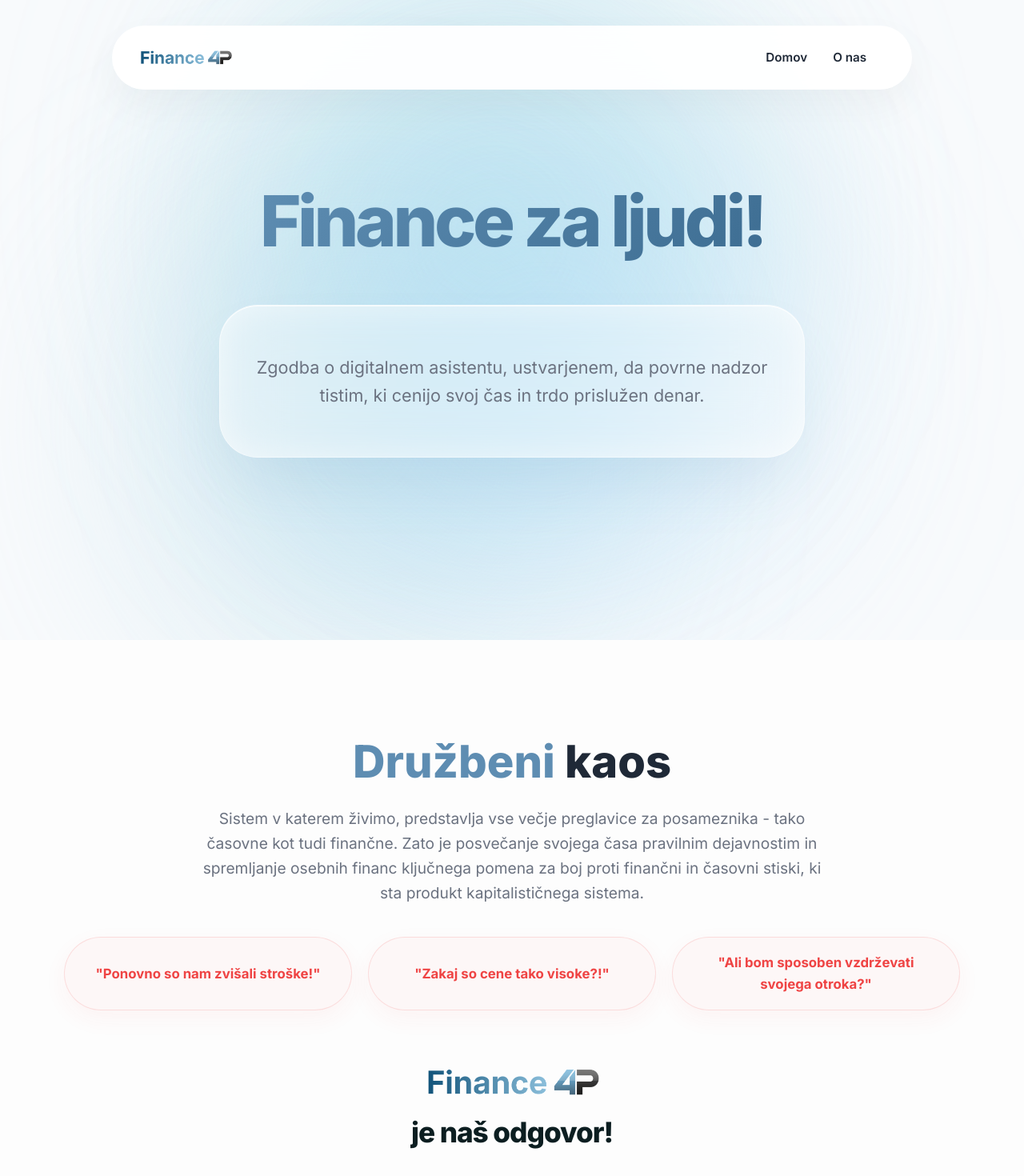
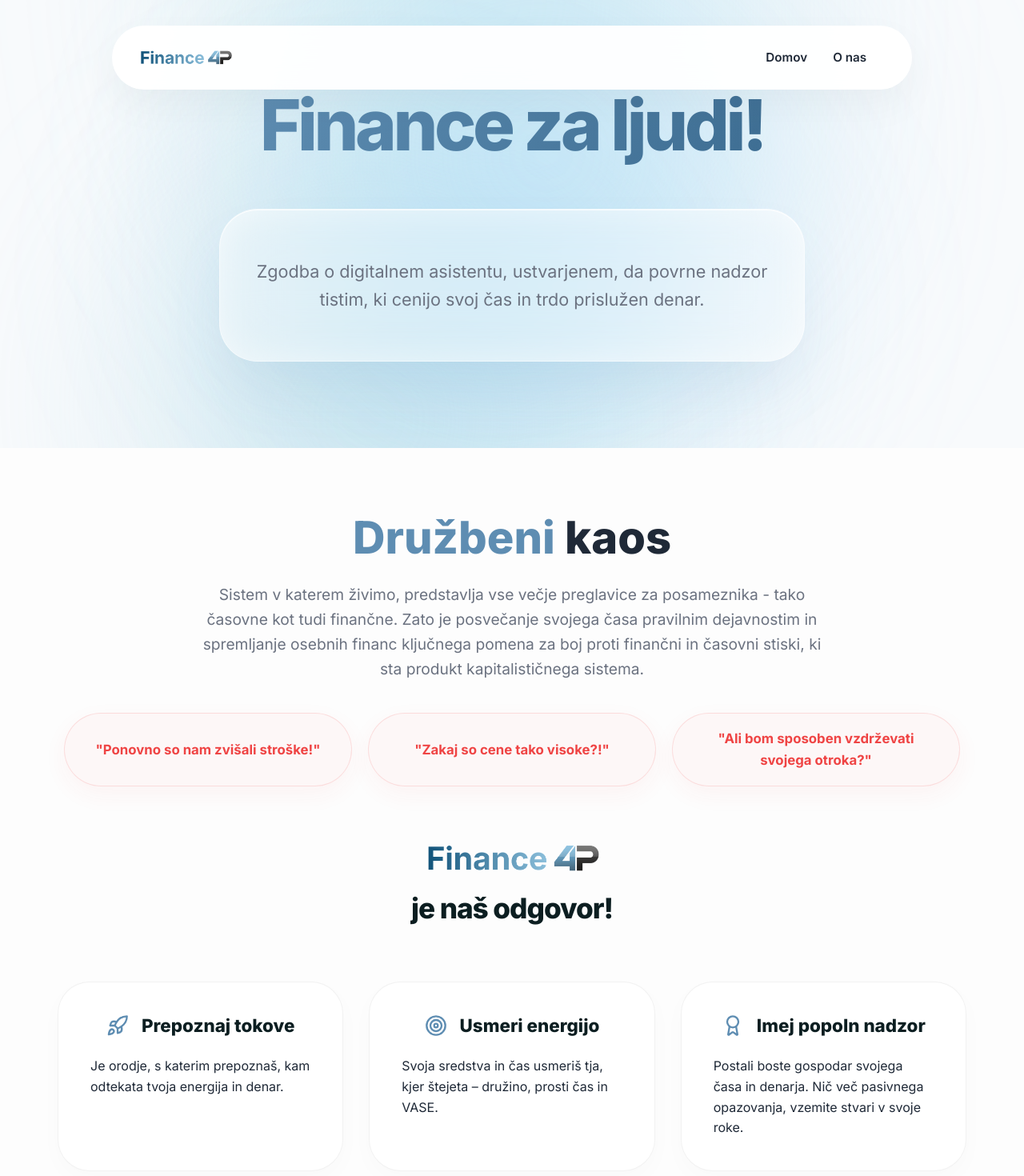
Before and after one commit to filipkolle/Landing-4P, a React (Vite) app: page /o-nas in a window 1280 px wide. Shown: the top 1470 px of the page at 80% size. Built offline with nearby package versions, Linux system fonts and the light colour scheme.

Commit message:
style: reduce vertical spacing and hero height on About page

```diff
--- a/src/styles/About.css
+++ b/src/styles/About.css
@@ -10,14 +10,14 @@
 /* 1. Hook / Hero */
 .about-hero {
   position: relative;
-  min-height: 100vh;
+  min-height: 70vh;
   display: flex;
   align-items: center;
   justify-content: center;
   text-align: center;
   background: #f8fafc;
   overflow: hidden;
-  padding: 80px 0; /* Keep some padding for navbar space */
+  padding: 60px 0;
 }
 
 .hero-blobs {
@@ -154,7 +154,7 @@
 
 /* 2. My Story */
 .story-section {
-  padding: 100px 0;
+  padding: 60px 0;
 }
 
 .story-grid {
@@ -221,7 +221,7 @@
 
 /* 3. Mission */
 .mission-section {
-  padding: 120px 0;
+  padding: 80px 0;
 }
 
 .mission-quotes {
@@ -289,7 +289,7 @@
 
 /* 5. Vision - LIGHT VERSION */
 .vision-social-section {
-  padding: 120px 0;
+  padding: 80px 0;
 }
 
 .vision-container {
@@ -437,7 +437,7 @@
 
 /* 6. Waitlist */
 .about-cta-section {
-  padding: 120px 0;
+  padding: 60px 0;
 }
 
 /* Hybrid CTA Section Style */
```
